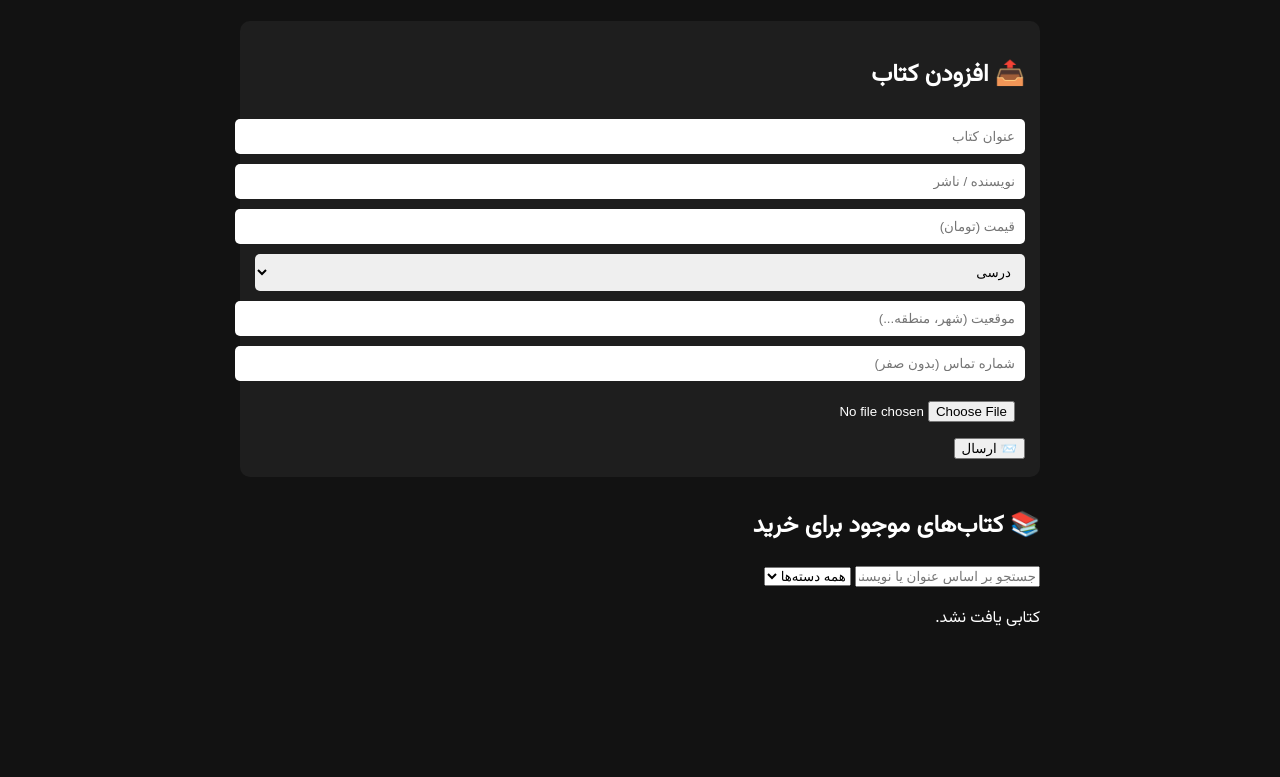
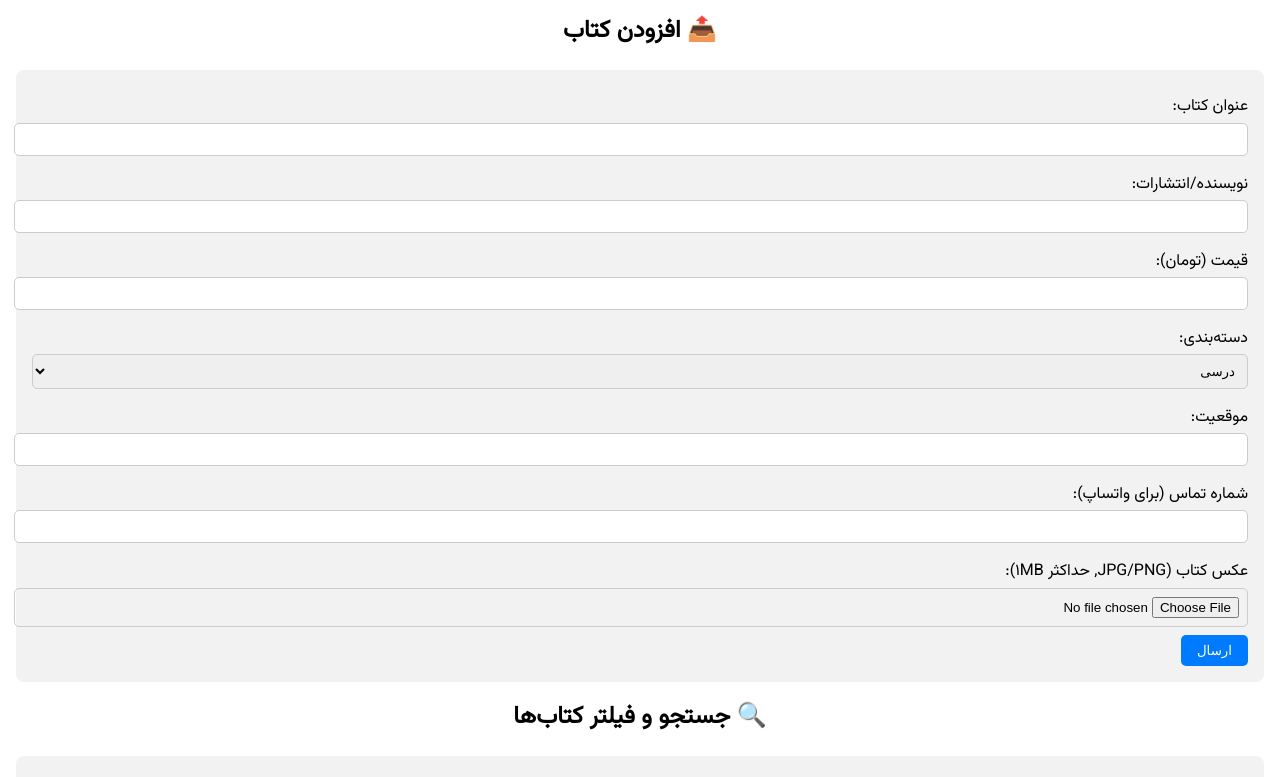
Before and after one commit to daneshbazaaradmin/Daneshbaazar-, a plain HTML site: page index.html in a window 1280 px wide. Shown: the part 107-884 px from the top of the page. Before the commit the page ends 800 px from the top, so only its background shows below. Drawn offline with Linux system fonts and the light colour scheme.

Commit message:
Update index.html

```diff
--- a/index.html
+++ b/index.html
@@ -4,20 +4,26 @@
   <meta charset="UTF-8" />
   <meta name="viewport" content="width=device-width, initial-scale=1.0"/>
   <title>دانش‌بازار</title>
-  <link href="https://fonts.googleapis.com/css2?family=Vazirmatn&display=swap" rel="stylesheet" />
+  <link href="https://fonts.googleapis.com/css2?family=Vazirmatn&display=swap" rel="stylesheet"/>
   <style>
+    :root {
+      --bg-color: #ffffff;
+      --text-color: #000000;
+      --card-color: #f2f2f2;
+    }
+
+    body.dark {
+      --bg-color: #121212;
+      --text-color: #ffffff;
+      --card-color: #1e1e1e;
+    }
+
     body {
       font-family: 'Vazirmatn', sans-serif;
+      background-color: var(--bg-color);
+      color: var(--text-color);
       margin: 0;
-      padding: 0;
-      background-color: var(--bg-color, #121212);
-      color: var(--text-color, #ffffff);
-    }
-
-    .container {
-      max-width: 800px;
-      margin: auto;
-      padding: 20px;
+      padding: 1rem;
     }
 
     header {
@@ -27,101 +33,121 @@
     }
 
     #themeToggle {
+      cursor: pointer;
       font-size: 1.5rem;
-      cursor: pointer;
-      position: fixed;
-      top: 10px;
-      left: 10px;
-      z-index: 1000;
     }
 
-    h1 {
+    h1, h2 {
+      margin-top: 1rem;
       text-align: center;
     }
 
-    form, .book {
-      background-color: var(--card-color, #1e1e1e);
-      padding: 15px;
-      border-radius: 10px;
-      margin-top: 15px;
+    form, .search-section {
+      background-color: var(--card-color);
+      padding: 1rem;
+      border-radius: 8px;
+      margin-top: 1rem;
     }
 
-    form input, form select {
+    label {
+      display: block;
+      margin: 0.5rem 0 0.2rem;
+    }
+
+    input, select {
       width: 100%;
-      padding: 10px;
-      margin: 5px 0;
+      padding: 0.5rem;
+      margin-bottom: 0.5rem;
+      border-radius: 5px;
+      border: 1px solid #ccc;
+    }
+
+    button {
+      padding: 0.5rem 1rem;
       border: none;
+      background-color: #007bff;
+      color: white;
       border-radius: 5px;
+      cursor: pointer;
+    }
+
+    .book {
+      background-color: var(--card-color);
+      padding: 1rem;
+      border-radius: 8px;
+      margin-top: 1rem;
     }
 
     .book img {
       width: 100%;
       max-height: 200px;
       object-fit: cover;
-      border-radius: 10px;
+      border-radius: 5px;
+      margin-bottom: 0.5rem;
     }
 
-    .book {
-      margin-top: 20px;
+    @media (min-width: 600px) {
+      .book img {
+        max-width: 200px;
       }
-
-    .search-section {
-      margin-top: 30px;
-    }
-
-    .dark {
-      --bg-color: #121212;
-      --text-color: #ffffff;
-      --card-color: #1e1e1e;
-    }
-
-    .light {
-      --bg-color: #ffffff;
-      --text-color: #000000;
-      --card-color: #f2f2f2;
     }
   </style>
 </head>
-<body class="dark">
-  <div id="themeToggle">🌞</div>
-
-  <div class="container">
+<body>
   <header>
-      <h1>📖 دانش‌بازار</h1>
+    <h1>📚 دانش‌بازار</h1>
+    <button id="themeToggle">🌗</button>
   </header>
 
+  <h2>📤 افزودن کتاب</h2>
   <form id="bookForm">
-      <h2>📤 افزودن کتاب</h2>
-      <input type="text" id="title" placeholder="عنوان کتاب" required />
-      <input type="text" id="author" placeholder="نویسنده / ناشر" required />
-      <input type="text" id="price" placeholder="قیمت (تومان)" required />
+    <label for="title">عنوان کتاب:</label>
+    <input type="text" id="title" required>
+
+    <label for="author">نویسنده/انتشارات:</label>
+    <input type="text" id="author" required>
+
+    <label for="price">قیمت (تومان):</label>
+    <input type="number" id="price" required>
+
+    <label for="category">دسته‌بندی:</label>
     <select id="category">
       <option value="درسی">درسی</option>
+      <option value="کنکور">کنکور</option>
       <option value="زبان">زبان</option>
-        <option value="کنکور">کنکور</option>
       <option value="داستانی">داستانی</option>
       <option value="متفرقه">متفرقه</option>
     </select>
-      <input type="text" id="location" placeholder="موقعیت (شهر، منطقه...)" required />
-      <input type="text" id="phone" placeholder="شماره تماس (بدون صفر)" required />
-      <input type="file" id="bookImage" accept="image/png, image/jpeg" />
-      <button type="submit">📨 ارسال</button>
+
+    <label for="location">موقعیت:</label>
+    <input type="text" id="location" required>
+
+    <label for="phone">شماره تماس (برای واتساپ):</label>
+    <input type="text" id="phone" required>
+
+    <label for="bookImage">عکس کتاب (JPG/PNG, حداکثر ۱MB):</label>
+    <input type="file" id="bookImage" accept="image/png, image/jpeg">
+
+    <button type="submit">ارسال</button>
   </form>
 
+  <h2>🔍 جستجو و فیلتر کتاب‌ها</h2>
   <div class="search-section">
-      <h2>📚 کتاب‌های موجود برای خرید</h2>
-      <input type="text" id="searchInput" placeholder="جستجو بر اساس عنوان یا نویسنده" />
+    <label for="searchInput">جستجو:</label>
+    <input type="text" id="searchInput" placeholder="عنوان یا نویسنده...">
+
+    <label for="categoryFilter">دسته‌بندی:</label>
     <select id="categoryFilter">
-        <option value="همه">همه دسته‌ها</option>
+      <option value="همه">همه</option>
       <option value="درسی">درسی</option>
+      <option value="کنکور">کنکور</option>
       <option value="زبان">زبان</option>
-        <option value="کنکور">کنکور</option>
       <option value="داستانی">داستانی</option>
       <option value="متفرقه">متفرقه</option>
     </select>
+  </div>
+
   <div id="bookList"></div>
-    </div>
-  </div>
 
   <script src="script.js"></script>
 </body>
```
Lines whose indentation alone changed are shown as unchanged.
